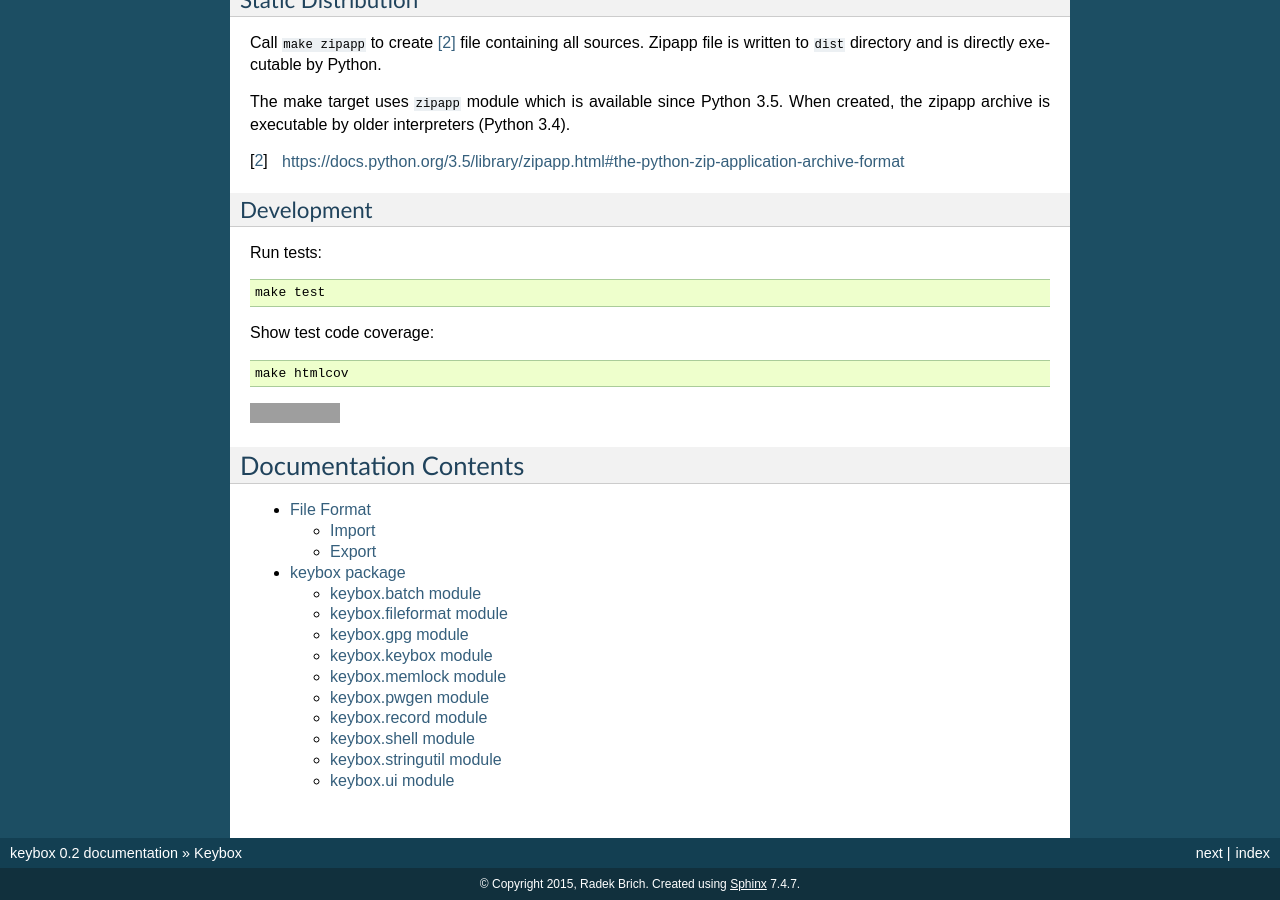
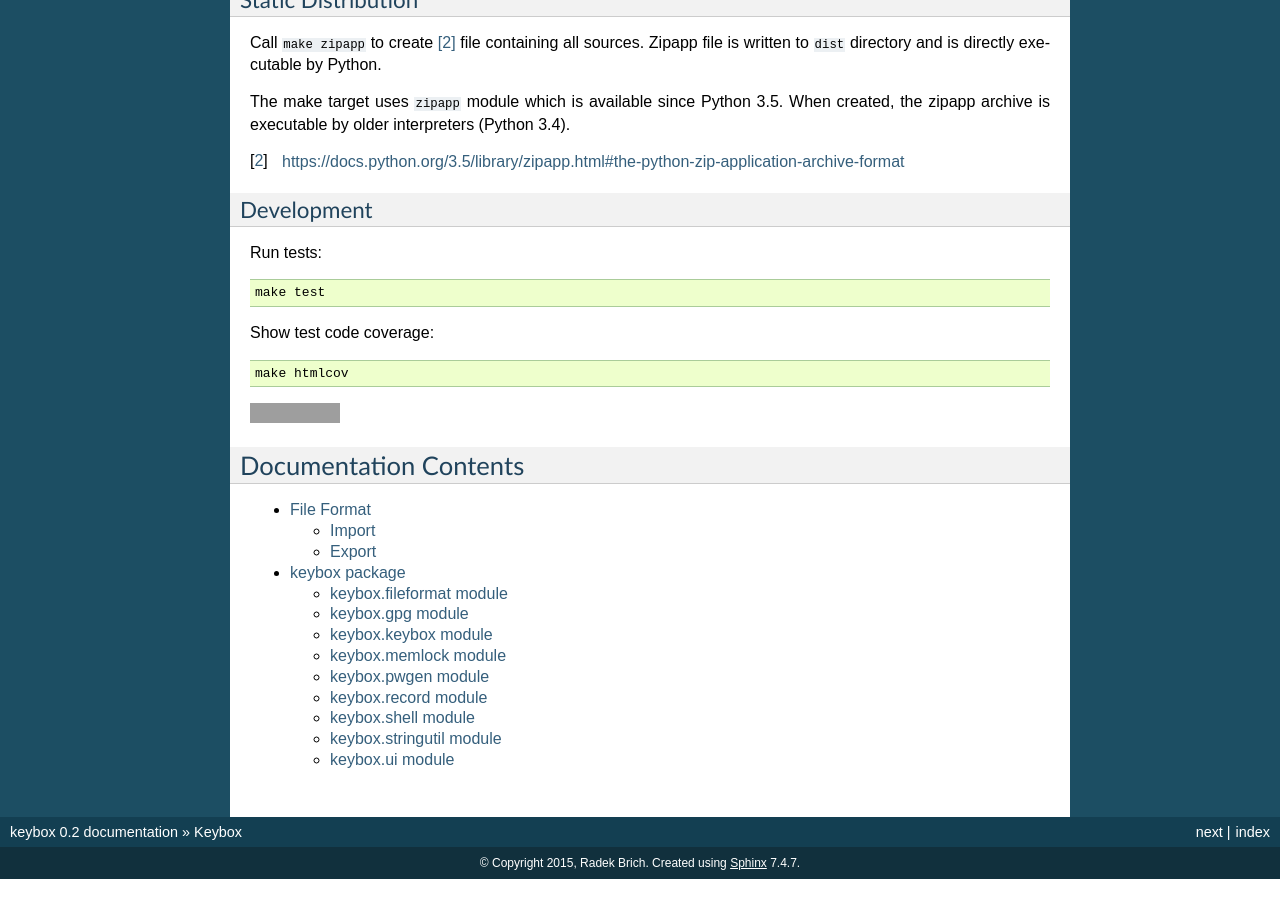
Before and after one commit to rbrich/keybox, a Sphinx documentation site: the page built from docs/index.rst, in a window 1280 px wide and 900 px high, scrolled down 1673 px. Built offline with Sphinx 7.4.7, drawn with Linux system fonts in a browser that asks for light colours; after the commit the page ends 2552 px from its top, so only the background shows below that; grey boxes are pictures that could not be loaded.

Commit message:
Fix docs (removed 'batch' module)

```diff
--- a/docs/keybox.rst
+++ b/docs/keybox.rst
@@ -1,13 +1,5 @@
 keybox package
 ==============
-
-keybox.batch module
--------------------
-
-.. automodule:: keybox.batch
-    :members:
-    :undoc-members:
-    :show-inheritance:
 
 keybox.fileformat module
 ------------------------
```
Also changed, not shown: 1 other file.
